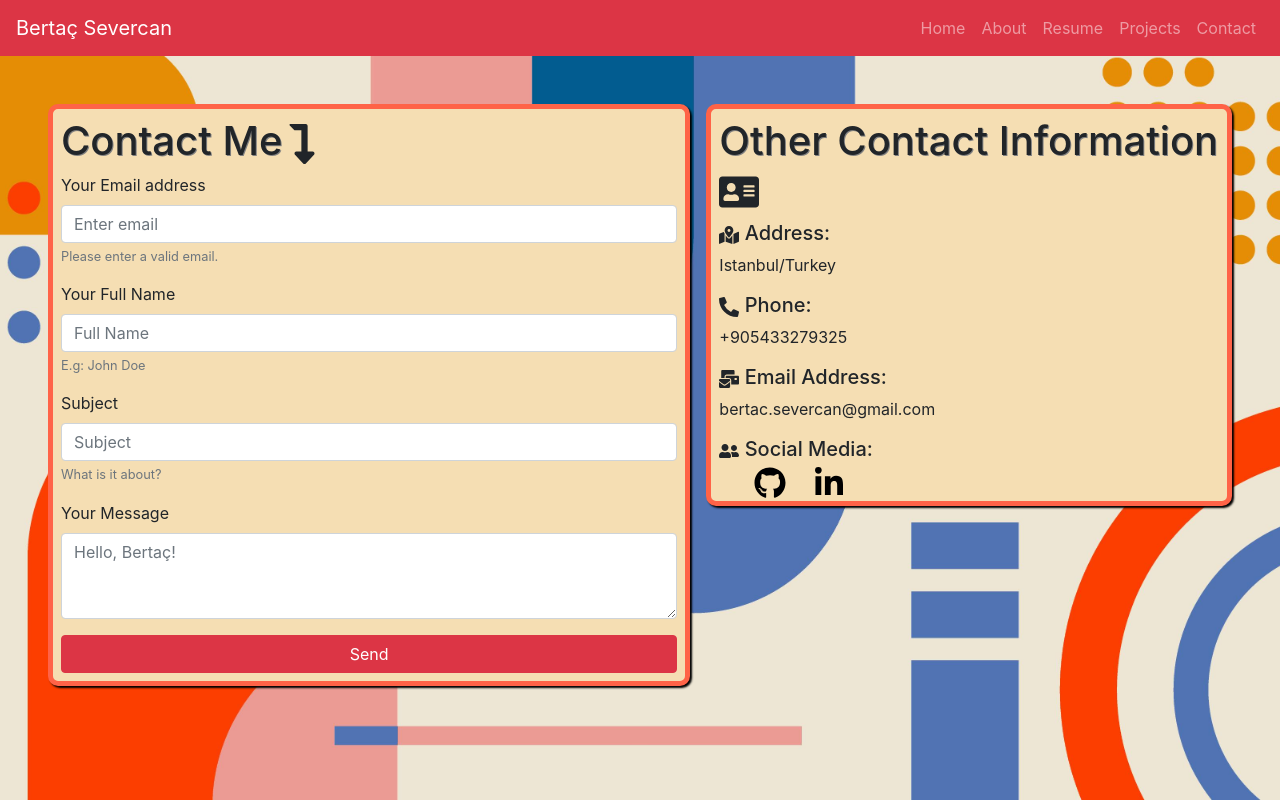
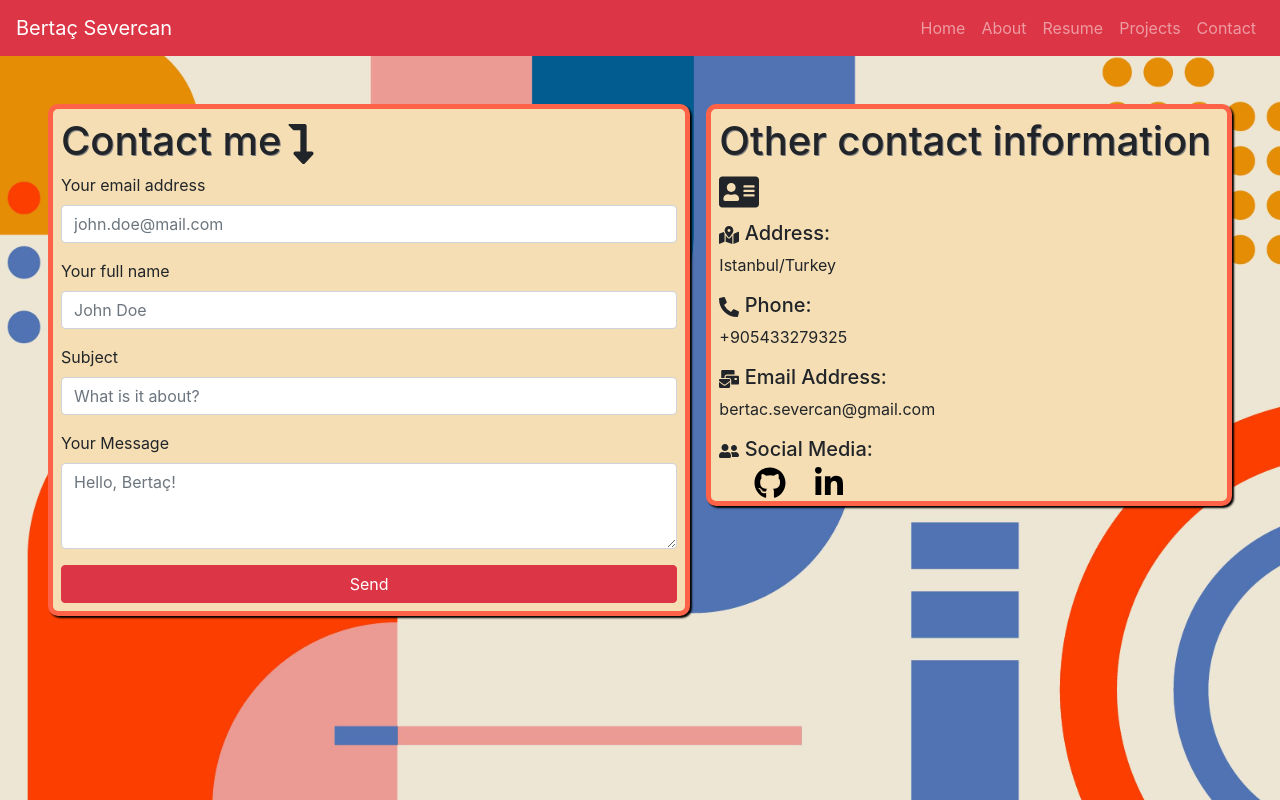
Before and after one commit to bertacsevercan/my-portfolio, a React (Create React App) app: page /contact in a window 1280 px wide. Built offline with nearby package versions, Linux system fonts and the light colour scheme.

Commit message:
remove unneceesary text and update placeholders

```diff
--- a/src/containers/Contact/index.jsx
+++ b/src/containers/Contact/index.jsx
@@ -18,28 +18,26 @@ const Contact = () => {
     <div className="contact">
       <div className="form-wrapper">
         <h1>
-          Contact Me
+          Contact me
           <FaLevelDownAlt />{" "}
         </h1>
         <Form name="contact" method="POST">
           <input type="hidden" name="form-name" value="contact" />
           <Form.Group controlId="formBasicEmail">
-            <Form.Label>Your Email address</Form.Label>
-            <Form.Control name="email" type="email" placeholder="Enter email" />
-            <Form.Text className="text-muted">
-              Please enter a valid email.
-            </Form.Text>
+            <Form.Label>Your email address</Form.Label>
+            <Form.Control
+              name="email"
+              type="email"
+              placeholder="john.doe@mail.com"
+            />
           </Form.Group>
           <Form.Group controlId="formInputName">
-            <Form.Label>Your Full Name</Form.Label>
-            <Form.Control name="fullName" placeholder="Full Name" />
-            <Form.Text className="text-muted">E.g: John Doe</Form.Text>
+            <Form.Label>Your full name</Form.Label>
+            <Form.Control name="fullName" placeholder="John Doe" />
           </Form.Group>
-
           <Form.Group controlId="formInputSubject">
             <Form.Label>Subject</Form.Label>
-            <Form.Control name="subject" placeholder="Subject" />
-            <Form.Text className="text-muted">What is it about?</Form.Text>
+            <Form.Control name="subject" placeholder="What is it about?" />
           </Form.Group>
           <Form.Group controlId="form.ControlTextarea">
             <Form.Label>Your Message</Form.Label>
@@ -50,7 +48,6 @@ const Contact = () => {
               rows={3}
             />
           </Form.Group>
-
           <Button variant="danger" type="submit" block>
             Send
           </Button>
@@ -58,7 +55,7 @@ const Contact = () => {
       </div>
       <div className="contact-info">
         <h1>
-          Other Contact Information <FaAddressCard />{" "}
+          Other contact information <FaAddressCard />{" "}
         </h1>
         <h5>
           {" "}
--- a/src/containers/Home/index.jsx
+++ b/src/containers/Home/index.jsx
@@ -28,13 +28,13 @@ const Home = () => {
         </p>
       </div>
       <div className="buttons-wrapper">
-      <Button className="button" as={Link} to="/projects" variant="danger">
+        <Button className="button" as={Link} to="/projects" variant="danger">
           Check out my projects
         </Button>
         <Button className="button" as={Link} to="/about" variant="danger">
           Learn more about me
         </Button>
-        </div>
+      </div>
     </Jumbotron>
   );
 };
--- a/src/containers/Home/style.css
+++ b/src/containers/Home/style.css
@@ -32,7 +32,6 @@
 
 .buttons-wrapper {
   display: flex;
-  justify-content:center;
+  justify-content: center;
   flex-flow: wrap;
-
 }
--- a/src/containers/Projects/index.jsx
+++ b/src/containers/Projects/index.jsx
@@ -49,7 +49,7 @@ const Projects = () => {
 
   return (
     <div className="projects">
-      <h1 className="title">My Projects</h1>
+      <h1 className="title">My projects</h1>
       {projectObjList.map((project) => (
         <div className="project-wrapper">
           <h1>{project.title}</h1>
```
